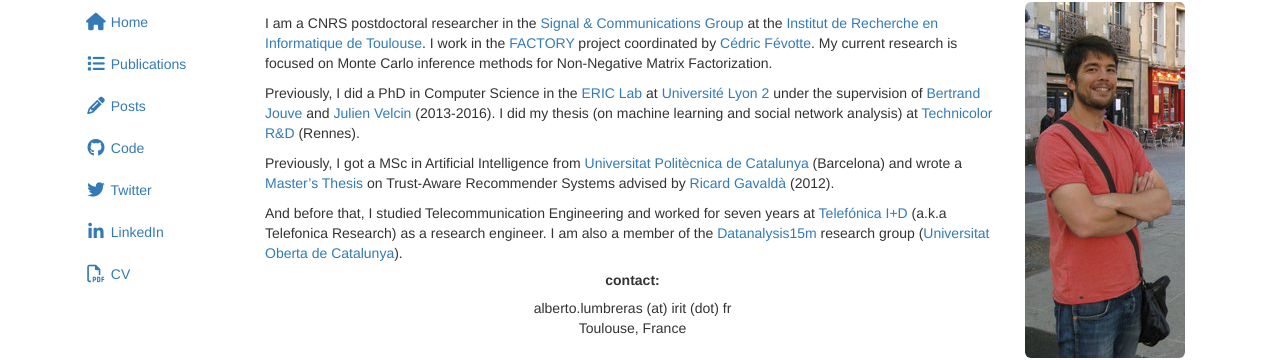
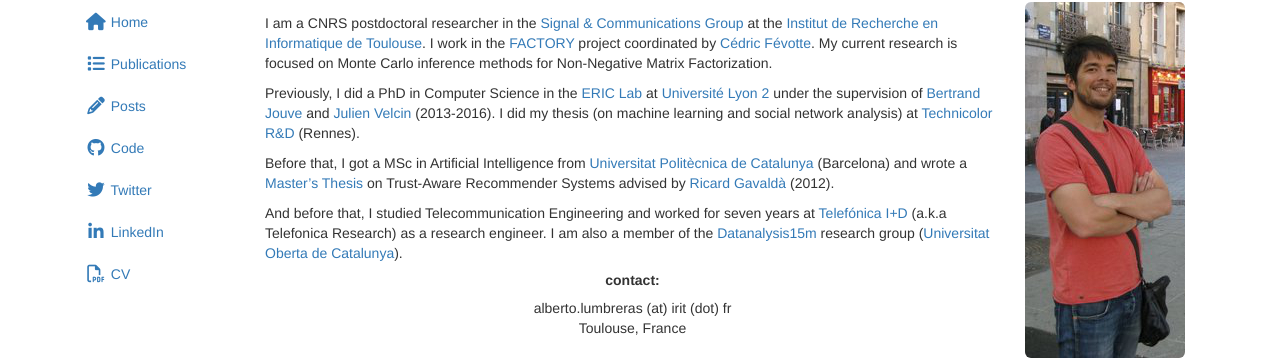
Before and after one commit to alumbreras/alumbreras.github.io, a Jekyll site: the page built from index.md, in a window 1280 px wide. Shown: the part 123-483 px from the top of the page. Built offline with Jekyll 4.4.1, drawn with Linux system fonts in a browser that asks for light colours; nearby versions of some CDN libraries; comment, search, counter and statistics services are not loaded.

Commit message:
update bio

```diff
--- a/index.md
+++ b/index.md
@@ -20,7 +20,7 @@ under the supervision of <a href="http://blogs.univ-tlse2.fr/jouve/">Bertrand Jo
 and <a href="http://mediamining.univ-lyon2.fr/people/velcin/">Julien Velcin</a> (2013-2016).
 I did my thesis (on machine learning and social network analysis) at <a href="http://www.technicolor.com/">Technicolor R&D </a> (Rennes).</p>
 
-<p>Previously, I got a MSc in Artificial Intelligence from <a href="http://www.upc.edu/?set_language=en">Universitat Politècnica de Catalunya</a> (Barcelona)
+<p>Before that, I got a MSc in Artificial Intelligence from <a href="http://www.upc.edu/?set_language=en">Universitat Politècnica de Catalunya</a> (Barcelona)
 and wrote a <a href="http://www.albertolumbreras.net/files/Lumbreras_MasterThesis.pdf">Master’s Thesis</a> on Trust-Aware Recommender Systems
 advised by <a href="http://www.lsi.upc.edu/~gavalda/">Ricard Gavaldà</a> (2012).</p>
 
```
